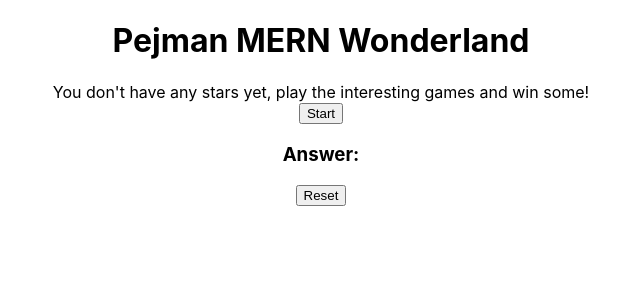
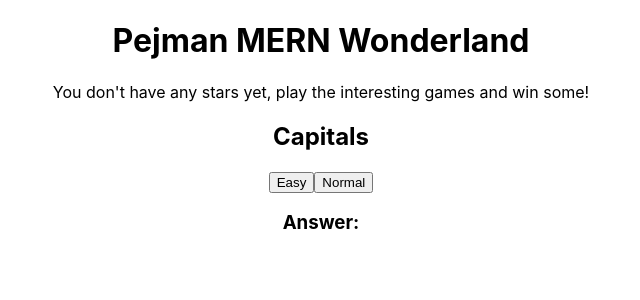
Before and after one commit to PejmanFSD/Pejman-MERN-Wonderland, a React (Create React App) app: page / in a window 1280 px wide. Both pictures are taken after a click on the button "Capitals". Shown: the top 300 px of the page, without its empty margins (319-959 px from the left). Built offline with nearby package versions, Linux system fonts and the light colour scheme.

Commit message:
Adding the feature of the game level (Easy/Normal).
The user can choose to play in easy mode or normal mode; in the normal mode you get one star if you win, but in easy mode you won't get any stars.

```diff
--- a/src/Capitals/Capitals.jsx
+++ b/src/Capitals/Capitals.jsx
@@ -1,10 +1,14 @@
 import { useState, useEffect } from "react";
+import GameLevel from "../GameLevel";
+import ModeExplaination from "../ModeExplaination";
 import countries from "./countries";
 const countryNames = countries.map((c) => c.country);
 const capitalNames = countries.map((c) => c.capital);
 
-export default function Capitals() {
+export default function Capitals({ updateTotalPoint }) {
   const [isGameStarted, setIsGameStarted] = useState(false);
+  const [easyMode, setEasyMode] = useState(false);
+  const [normalMode, setNormalMode] = useState(false);
   const [isWin, setIsWin] = useState("");
   const [pack, setPack] = useState(countries);
   const [questionCountries, setQuestionCountries] = useState(countryNames);
@@ -23,6 +27,14 @@ export default function Capitals() {
     // input10: "",
   });
   const [show, setShow] = useState(false);
+  const runEasyMode = () => {
+    setEasyMode(true);
+    setNormalMode(false);
+  };
+  const runNormalMode = () => {
+    setNormalMode(true);
+    setEasyMode(false);
+  };
   const handleSubmit = (e) => {
     e.preventDefault();
     let misMatch = 0;
@@ -33,6 +45,9 @@ export default function Capitals() {
     }
     if (misMatch === 0) {
       setIsWin(true);
+      if (normalMode) {
+        updateTotalPoint(1);
+      }
     } else {
       setIsWin(false);
     }
@@ -94,9 +109,30 @@ export default function Capitals() {
   }, []);
   return (
     <div>
+      <h2>Capitals</h2>
+      {!easyMode && !normalMode && (
+        <GameLevel
+          mode1="Easy"
+          mode1Function={runEasyMode}
+          mode2="Normal"
+          mode2Function={runNormalMode}
+          runEasyMode={runEasyMode}
+          runNormalMode={runNormalMode}
+        />
+      )}
+      {easyMode && !normalMode ? (
+        <ModeExplaination message="Easy Mode: You won't get any stars if you win." />
+      ) : (
+        !easyMode &&
+        normalMode && (
+          <ModeExplaination message="Normal Mode: You will get one star if you win." />
+        )
+      )}
       {isWin === true && <h1>You Win</h1>}
       {isWin === false && <h1>You Loose</h1>}
-      {!isGameStarted && <button onClick={() => handleStart()}>Start</button>}
+      {!isGameStarted && (easyMode || normalMode) && (
+        <button onClick={() => handleStart()}>Start the Game</button>
+      )}
       <h3>Answer:</h3>
       {answer.map((el) => (
         <div>{el}</div>
@@ -109,7 +145,7 @@ export default function Capitals() {
           ))}
         </div>
       )}
-      {isGameStarted && !show && (
+      {isGameStarted && !show && (easyMode || normalMode) && (
         <div>
           <h4>
             5 countries are chosen for you, guess their capitals correctly and
@@ -138,7 +174,7 @@ export default function Capitals() {
                 </select>
               </div>
             ))}
-            <button>Done</button>
+            {isWin === "" && <button>Done</button>}
           </form>
         </div>
       )}
@@ -153,7 +189,11 @@ export default function Capitals() {
               : `❌ -> The correct answer is: ${answer[i]}`}
           </h3>
         ))}
-      <button onClick={() => handleReset()}>Reset</button>
+      {isGameStarted && show && (easyMode || normalMode) && (
+        <button onClick={() => handleReset()}>
+          {isWin === "" ? "Reset" : "Play Again"}
+        </button>
+      )}
     </div>
   );
 }
```
